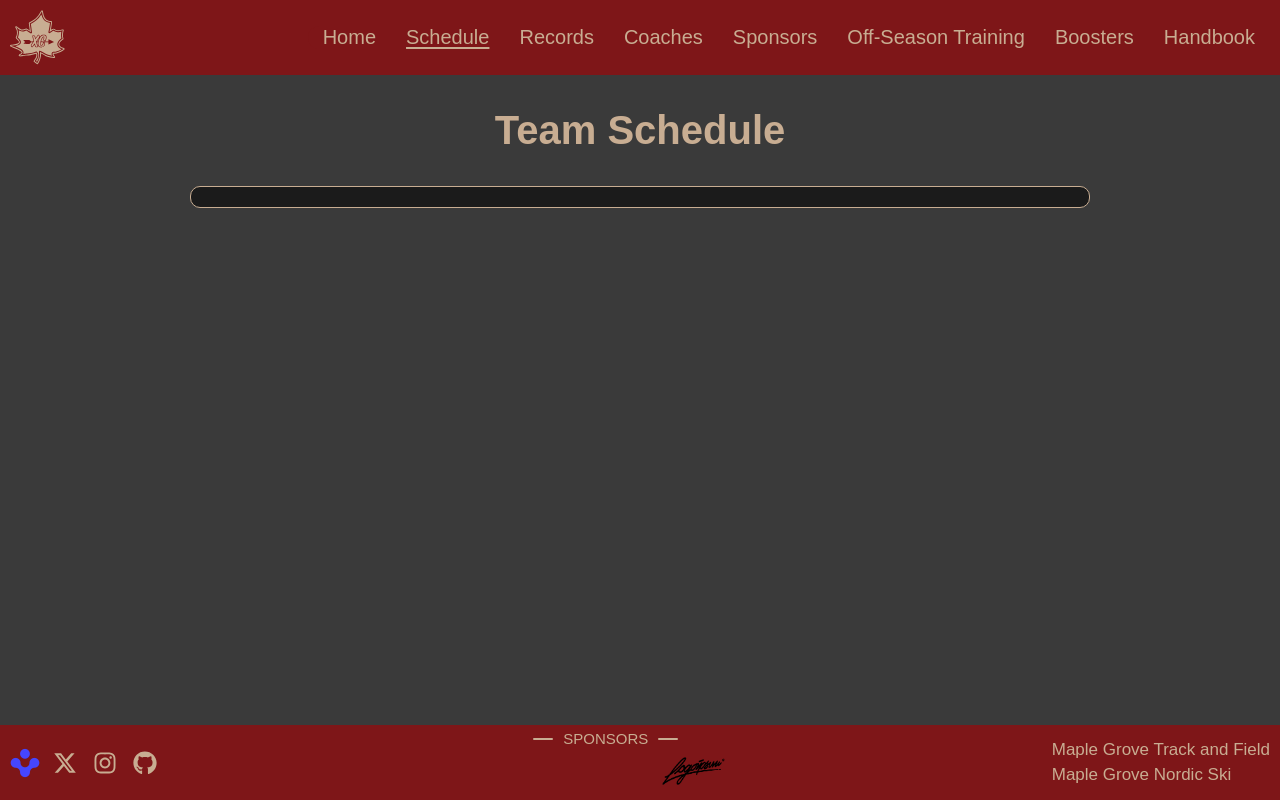
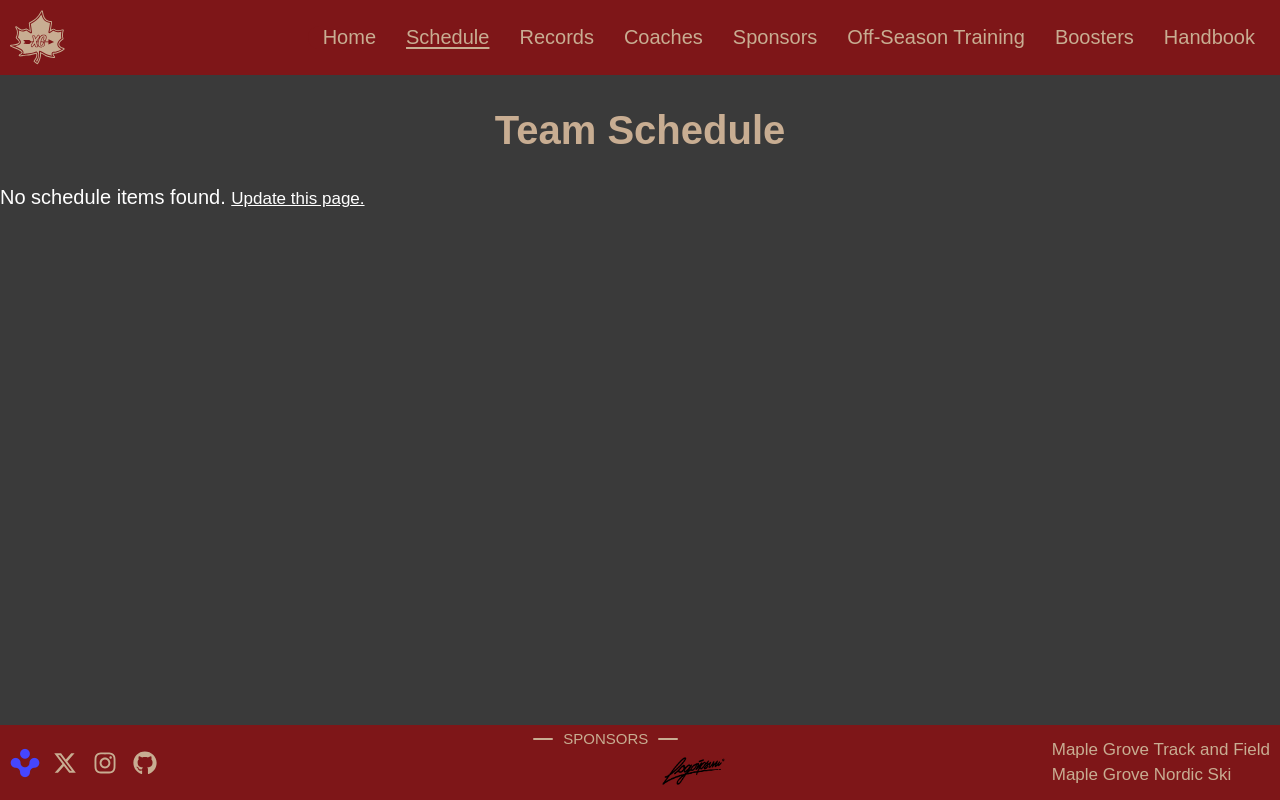
Before and after one commit to lucascapistrant/mgxcwebsite, a Vue app: page /schedule in a window 1280 px wide. Built offline with nearby package versions, Linux system fonts and the light colour scheme; a web font is replaced by a local one.

Commit message:
added visual cue for empty content

```diff
--- a/src/views/CoachesView.vue
+++ b/src/views/CoachesView.vue
@@ -43,7 +43,10 @@ onMounted(async() => {
 <template>
     <section>
         <h2 class="page-header">Head Coaches</h2>
-        <div class="coaches">
+        <div v-if="headCoaches.length === 0">
+            <p class="section-description">No head coaches found. <a href="/admin/index.html">Update this page.</a></p>
+        </div>
+        <div v-else class="coaches">
             <CoachProfile
                 v-for="(coach, index) in headCoaches"
                 :key="index"
@@ -58,6 +61,9 @@ onMounted(async() => {
     </section>
     <section>
         <h2 class="page-header">Assistant Coaches</h2>
+        <div v-if="assistantCoaches.length === 0">
+            <p class="section-description">No assistant coaches found. <a href="/admin/index.html">Update this page.</a></p>
+        </div>
         <div class="coaches">
             <CoachProfile
                 v-for="(coach, index) in assistantCoaches"
--- a/src/views/ScheduleView.vue
+++ b/src/views/ScheduleView.vue
@@ -27,14 +27,16 @@ onMounted(async() => {
         }
     }
 
-    scheduleItems.value = loadedItems;
-    console.log('Processed Schedule Data:', scheduleItems.value);
+    scheduleItems.value = loadedItems.sort((a, b) => new Date(a.date) - new Date(b.date));
 })
 </script>
 
 <template>
 <h2 class="page-header">Team Schedule</h2>
-<div class="schedule">
+<div v-if="scheduleItems.length === 0">
+    <p class="section-description">No schedule items found. <a href="/admin/index.html">Update this page.</a></p>
+</div>
+<div v-else class="schedule">
     <div v-for="(item, index) in scheduleItems" :key="index" class="schedule-item">
         <div class="schedule-header">
             <h3 class="schedule-title">{{ item.name }}</h3>
```
